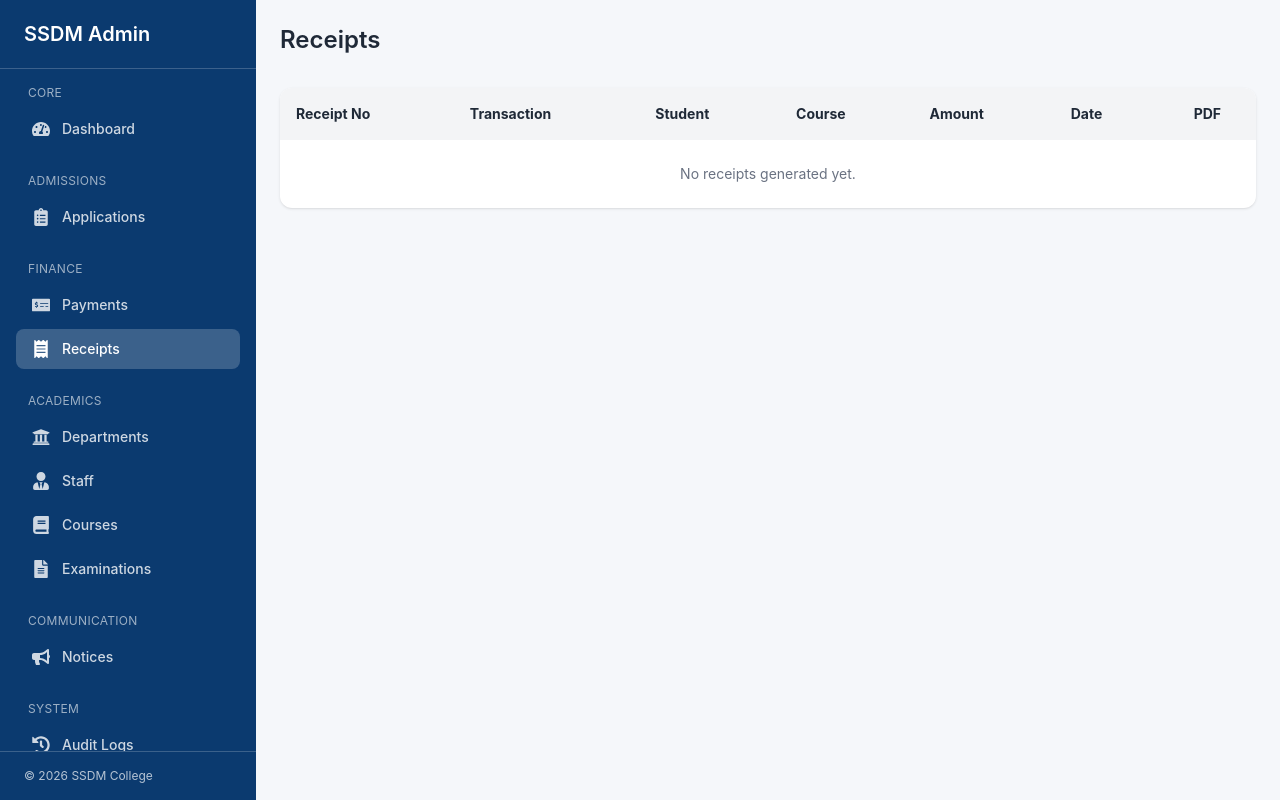
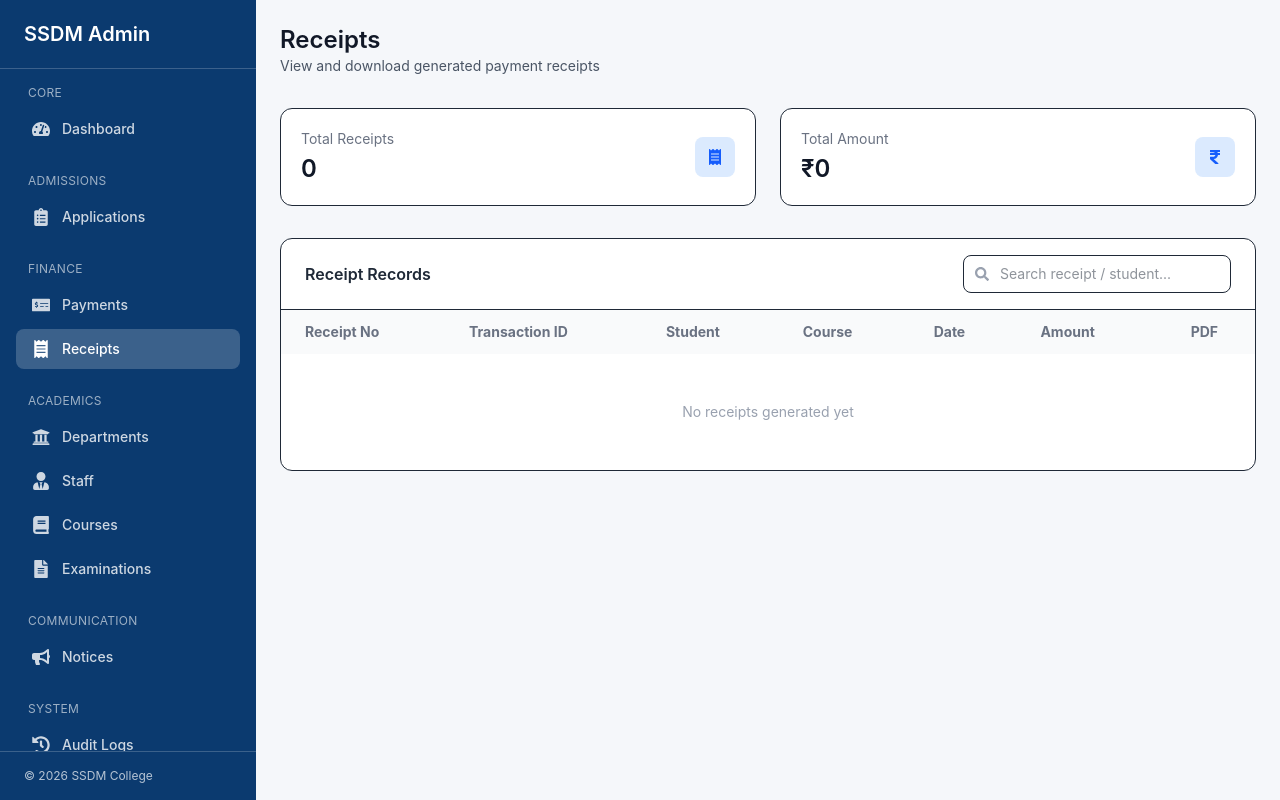
Before and after one commit to vaastman/CMS-Frontend, a React (Vite) app: page /admin/receipts in a window 1280 px wide. Built offline with nearby package versions, Linux system fonts and the light colour scheme; sample sign-in values are in the browser's storage.

Commit message:
payment Update

```diff
--- a/package.json
+++ b/package.json
@@ -11,6 +11,7 @@
   },
   "dependencies": {
     "@tailwindcss/vite": "^4.1.17",
+    "jspdf": "^3.0.4",
     "react": "^19.2.0",
     "react-dom": "^19.2.0",
     "react-icons": "^5.5.0",
--- a/src/pages/Admin/Payments/Payments.jsx
+++ b/src/pages/Admin/Payments/Payments.jsx
@@ -1,4 +1,4 @@
-import { FaCheckCircle } from "react-icons/fa";
+import { FaCheckCircle, FaSearch, FaRupeeSign } from "react-icons/fa";
 import { usePayments } from "../../../context/PaymentContext";
 
 const Payments = () => {
@@ -9,43 +9,121 @@ const Payments = () => {
       transactionId: `TXN-${Date.now()}`,
       student: "Rohit Kumar",
       course: "B.Sc Computer Science",
-      amount: "₹12,000",
+      amount: 12000,
       status: "Success",
+      date: new Date().toLocaleDateString(),
     });
   };
 
+  const totalAmount = payments.reduce((sum, p) => sum + Number(p.amount || 0), 0);
+
   return (
     <div className="space-y-8">
-      <h1 className="text-2xl font-semibold">Payments</h1>
 
-      {/* Mock Success Button */}
-      <button
-        onClick={handleMockPaymentSuccess}
-        className="bg-green-600 text-white px-6 py-3 rounded-lg flex items-center gap-2"
-      >
-        <FaCheckCircle /> Simulate Payment Success
-      </button>
+      {/* ================= HEADER ================= */}
+      <div className="flex justify-between items-center">
+        <div>
+          <h1 className="text-2xl font-semibold text-[#111827]">
+            Payments Overview
+          </h1>
+          <p className="text-sm text-gray-600">
+            Monitor student payments and transaction history
+          </p>
+        </div>
 
-      {/* Payments Table */}
-      <div className="bg-white rounded-xl shadow-sm overflow-x-auto">
+        <button
+          onClick={handleMockPaymentSuccess}
+          className="bg-green-600 hover:bg-green-700 transition
+            text-white px-5 py-2.5 rounded-lg flex items-center gap-2 text-sm"
+        >
+          <FaCheckCircle />
+          Simulate Payment
+        </button>
+      </div>
+
+      {/* ================= STATS ================= */}
+      <div className="grid grid-cols-1 sm:grid-cols-3 gap-6">
+        <StatCard
+          title="Total Payments"
+          value={payments.length}
+          icon={<FaCheckCircle />}
+        />
+        <StatCard
+          title="Successful Payments"
+          value={payments.filter(p => p.status === "Success").length}
+          icon={<FaCheckCircle />}
+          green
+        />
+        <StatCard
+          title="Total Amount"
+          value={`₹${totalAmount.toLocaleString()}`}
+          icon={<FaRupeeSign />}
+        />
+      </div>
+
+      {/* ================= TABLE ================= */}
+      <div className="bg-white rounded-xl border overflow-hidden">
+
+        {/* Table Header */}
+        <div className="flex justify-between items-center px-6 py-4 border-b">
+          <h3 className="font-semibold text-[#111827]">Transaction History</h3>
+
+          <div className="relative">
+            <FaSearch className="absolute left-3 top-3 text-gray-400 text-sm" />
+            <input
+              placeholder="Search student / transaction..."
+              className="pl-9 pr-3 py-2 border rounded-lg text-sm"
+            />
+          </div>
+        </div>
+
+        {/* Table */}
         <table className="w-full text-sm">
-          <thead className="bg-gray-100">
+          <thead className="bg-gray-50 text-gray-500">
             <tr>
-              <th className="p-4 text-left">Transaction</th>
-              <th className="p-4 text-left">Student</th>
-              <th className="p-4 text-left">Course</th>
-              <th className="p-4 text-left">Amount</th>
+              <th className="px-6 py-3 text-left">Transaction ID</th>
+              <th className="px-6 py-3 text-left">Student</th>
+              <th className="px-6 py-3 text-left">Course</th>
+              <th className="px-6 py-3 text-left">Date</th>
+              <th className="px-6 py-3 text-left">Amount</th>
+              <th className="px-6 py-3 text-left">Status</th>
             </tr>
           </thead>
+
           <tbody>
-            {payments.map((p, i) => (
-              <tr key={i} className="border-t">
-                <td className="p-4">{p.transactionId}</td>
-                <td className="p-4">{p.student}</td>
-                <td className="p-4">{p.course}</td>
-                <td className="p-4">{p.amount}</td>
+            {payments.length === 0 ? (
+              <tr>
+                <td colSpan="6" className="text-center py-12 text-gray-400">
+                  No payment records available
+                </td>
               </tr>
-            ))}
+            ) : (
+              payments.map((p, i) => (
+                <tr key={i} className="border-t hover:bg-gray-50 transition">
+                  <td className="px-6 py-4 font-mono text-xs">
+                    {p.transactionId}
+                  </td>
+                  <td className="px-6 py-4">{p.student}</td>
+                  <td className="px-6 py-4">{p.course}</td>
+                  <td className="px-6 py-4">{p.date}</td>
+                  <td className="px-6 py-4 font-medium">
+                    ₹{Number(p.amount).toLocaleString()}
+                  </td>
+                  <td className="px-6 py-4">
+                    <span
+                      className={`px-3 py-1 rounded-full text-xs font-medium
+                        ${
+                          p.status === "Success"
+                            ? "bg-green-100 text-green-600"
+                            : "bg-red-100 text-red-600"
+                        }`}
+                    >
+                      {p.status}
+                    </span>
+                  </td>
+                </tr>
+              ))
+            )}
           </tbody>
         </table>
       </div>
@@ -53,4 +131,23 @@ const Payments = () => {
   );
 };
 
+/* ================= STAT CARD ================= */
+
+const StatCard = ({ title, value, icon, green }) => (
+  <div className="bg-white border rounded-xl p-5 flex items-center justify-between">
+    <div>
+      <p className="text-sm text-gray-500">{title}</p>
+      <h2 className="text-2xl font-semibold mt-1 text-[#111827]">
+        {value}
+      </h2>
+    </div>
+    <div
+      className={`w-10 h-10 rounded-lg flex items-center justify-center
+        ${green ? "bg-green-100 text-green-600" : "bg-blue-100 text-blue-600"}`}
+    >
+      {icon}
+    </div>
+  </div>
+);
+
 export default Payments;
--- a/src/pages/Admin/Payments/Receipts.jsx
+++ b/src/pages/Admin/Payments/Receipts.jsx
@@ -1,47 +1,190 @@
-import { FaFilePdf } from "react-icons/fa";
+import { FaFilePdf, FaSearch, FaReceipt, FaRupeeSign } from "react-icons/fa";
 import { usePayments } from "../../../context/PaymentContext";
+import jsPDF from "jspdf";
 
 const Receipts = () => {
   const { receipts } = usePayments();
 
+  const totalAmount = receipts.reduce(
+    (sum, r) => sum + Number(r.amount || 0),
+    0
+  );
+/* ================= PROFESSIONAL PDF GENERATION ================= */
+const generatePDF = (receipt) => {
+  const doc = new jsPDF();
+
+  /* ===== COLORS ===== */
+  const primaryColor = [22, 78, 99];   // Dark blue
+  const lightGray = [245, 247, 250];
+
+  /* ===== HEADER ===== */
+  doc.setFillColor(...primaryColor);
+  doc.rect(0, 0, 210, 30, "F");
+
+  doc.setTextColor(255, 255, 255);
+  doc.setFontSize(18);
+  doc.text("PAYMENT RECEIPT", 105, 18, { align: "center" });
+
+  doc.setFontSize(11);
+  doc.text("College ERP Management System", 105, 26, { align: "center" });
+
+  /* ===== BODY BACKGROUND ===== */
+  doc.setFillColor(...lightGray);
+  doc.rect(15, 40, 180, 105, "F");
+
+  doc.setTextColor(0, 0, 0);
+
+  /* ===== RECEIPT DETAILS ===== */
+  doc.setFontSize(11);
+  doc.text("Receipt Details", 20, 50);
+  doc.line(20, 52, 80, 52);
+
+  doc.text(`Receipt No`, 20, 62);
+  doc.text(`Transaction ID`, 20, 72);
+  doc.text(`Date`, 20, 82);
+
+  doc.text(`: ${receipt.receiptId}`, 80, 62);
+  doc.text(`: ${receipt.transactionId}`, 80, 72);
+  doc.text(`: ${receipt.date}`, 80, 82);
+
+  /* ===== STUDENT DETAILS ===== */
+  doc.text("Student Information", 20, 98);
+  doc.line(20, 100, 95, 100);
+
+  doc.text(`Student Name`, 20, 110);
+  doc.text(`Course`, 20, 120);
+
+  doc.text(`: ${receipt.student}`, 80, 110);
+  doc.text(`: ${receipt.course}`, 80, 120);
+
+  /* ===== AMOUNT BOX ===== */
+  doc.setFillColor(255, 255, 255);
+  doc.rect(115, 55, 70, 45, "F");
+
+  doc.setFontSize(11);
+  doc.text("Amount Paid", 150, 65, { align: "center" });
+
+  doc.setFontSize(18);
+  doc.setTextColor(22, 163, 74); // green
+  doc.text(
+    `₹ ${Number(receipt.amount).toLocaleString()}`,
+    150,
+    85,
+    { align: "center" }
+  );
+
+  doc.setTextColor(0, 0, 0);
+  doc.setFontSize(10);
+  doc.text("INR", 150, 92, { align: "center" });
+
+  /* ===== STATUS BADGE ===== */
+  doc.setFillColor(22, 163, 74);
+  doc.roundedRect(115, 105, 70, 12, 3, 3, "F");
+  doc.setTextColor(255, 255, 255);
+  doc.setFontSize(11);
+  doc.text("PAYMENT SUCCESSFUL", 150, 113, { align: "center" });
+
+  /* ===== FOOTER ===== */
+  doc.setTextColor(120);
+  doc.setFontSize(9);
+  doc.line(15, 155, 195, 155);
+  doc.text(
+    "This is a system-generated receipt. No physical signature is required.",
+    105,
+    165,
+    { align: "center" }
+  );
+
+  doc.save(`Receipt_${receipt.receiptId}.pdf`);
+};
+
   return (
     <div className="space-y-8">
-      <h1 className="text-2xl font-semibold">Receipts</h1>
 
-      <div className="bg-white rounded-xl shadow-sm overflow-x-auto">
+      {/* HEADER */}
+      <div>
+        <h1 className="text-2xl font-semibold text-[#111827]">
+          Receipts
+        </h1>
+        <p className="text-sm text-gray-600">
+          View and download generated payment receipts
+        </p>
+      </div>
+
+      {/* STATS */}
+      <div className="grid grid-cols-1 sm:grid-cols-2 gap-6">
+        <StatCard
+          title="Total Receipts"
+          value={receipts.length}
+          icon={<FaReceipt />}
+        />
+        <StatCard
+          title="Total Amount"
+          value={`₹${totalAmount.toLocaleString()}`}
+          icon={<FaRupeeSign />}
+        />
+      </div>
+
+      {/* TABLE */}
+      <div className="bg-white rounded-xl border overflow-hidden">
+
+        <div className="flex items-center justify-between px-6 py-4 border-b">
+          <h3 className="font-semibold">Receipt Records</h3>
+
+          <div className="relative">
+            <FaSearch className="absolute left-3 top-3 text-gray-400 text-sm" />
+            <input
+              placeholder="Search receipt / student..."
+              className="pl-9 pr-3 py-2 border rounded-lg text-sm"
+            />
+          </div>
+        </div>
+
         <table className="w-full text-sm">
-          <thead className="bg-gray-100">
+          <thead className="bg-gray-50 text-gray-500">
             <tr>
-              <th className="p-4 text-left">Receipt No</th>
-              <th className="p-4 text-left">Transaction</th>
-              <th className="p-4 text-left">Student</th>
-              <th className="p-4 text-left">Course</th>
-              <th className="p-4 text-left">Amount</th>
-              <th className="p-4 text-left">Date</th>
-              <th className="p-4 text-center">PDF</th>
+              <th className="px-6 py-3 text-left">Receipt No</th>
+              <th className="px-6 py-3 text-left">Transaction ID</th>
+              <th className="px-6 py-3 text-left">Student</th>
+              <th className="px-6 py-3 text-left">Course</th>
+              <th className="px-6 py-3 text-left">Date</th>
+              <th className="px-6 py-3 text-left">Amount</th>
+              <th className="px-6 py-3 text-center">PDF</th>
             </tr>
           </thead>
+
           <tbody>
-            {receipts.map((r, i) => (
-              <tr key={i} className="border-t">
-                <td className="p-4">{r.receiptId}</td>
-                <td className="p-4">{r.transactionId}</td>
-                <td className="p-4">{r.student}</td>
-                <td className="p-4">{r.course}</td>
-                <td className="p-4">{r.amount}</td>
-                <td className="p-4">{r.date}</td>
-                <td className="p-4 text-center text-red-600">
-                  <FaFilePdf />
+            {receipts.length === 0 ? (
+              <tr>
+                <td colSpan="7" className="text-center py-12 text-gray-400">
+                  No receipts generated yet
                 </td>
-              </tr>
-            ))}
-
-            {receipts.length === 0 && (
-              <tr>
-                <td colSpan="7" className="p-6 text-center text-gray-500">
-                  No receipts generated yet.
-                </td>
-              </tr>
+            </tr>
+            ) : (
+              receipts.map((r, i) => (
+                <tr key={i} className="border-t hover:bg-gray-50 transition">
+                  <td className="px-6 py-4 font-mono text-xs">{r.receiptId}</td>
+                  <td className="px-6 py-4 font-mono text-xs">{r.transactionId}</td>
+                  <td className="px-6 py-4">{r.student}</td>
+                  <td className="px-6 py-4">{r.course}</td>
+                  <td className="px-6 py-4">{r.date}</td>
+                  <td className="px-6 py-4 font-medium">
+                    ₹{Number(r.amount).toLocaleString()}
+                  </td>
+                  <td className="px-6 py-4 text-center">
+                    <button
+                      onClick={() => generatePDF(r)}
+                      title="Download Receipt"
+                      className="w-9 h-9 rounded-lg
+                        bg-red-50 text-red-600
+                        hover:bg-red-100 transition
+                        flex items-center justify-center"
+                    >
+                      <FaFilePdf />
+                    </button>
+                  </td>
+                </tr>
+              ))
             )}
           </tbody>
         </table>
@@ -50,4 +193,20 @@ const Receipts = () => {
   );
 };
 
+/* ================= STAT CARD ================= */
+
+const StatCard = ({ title, value, icon }) => (
+  <div className="bg-white border rounded-xl p-5 flex items-center justify-between">
+    <div>
+      <p className="text-sm text-gray-500">{title}</p>
+      <h2 className="text-2xl font-semibold mt-1 text-[#111827]">
+        {value}
+      </h2>
+    </div>
+    <div className="w-10 h-10 rounded-lg bg-blue-100 text-blue-600 flex items-center justify-center">
+      {icon}
+    </div>
+  </div>
+);
+
 export default Receipts;
```
Also changed, not shown: 1 other file (tests, documents, lock files or other folders).
